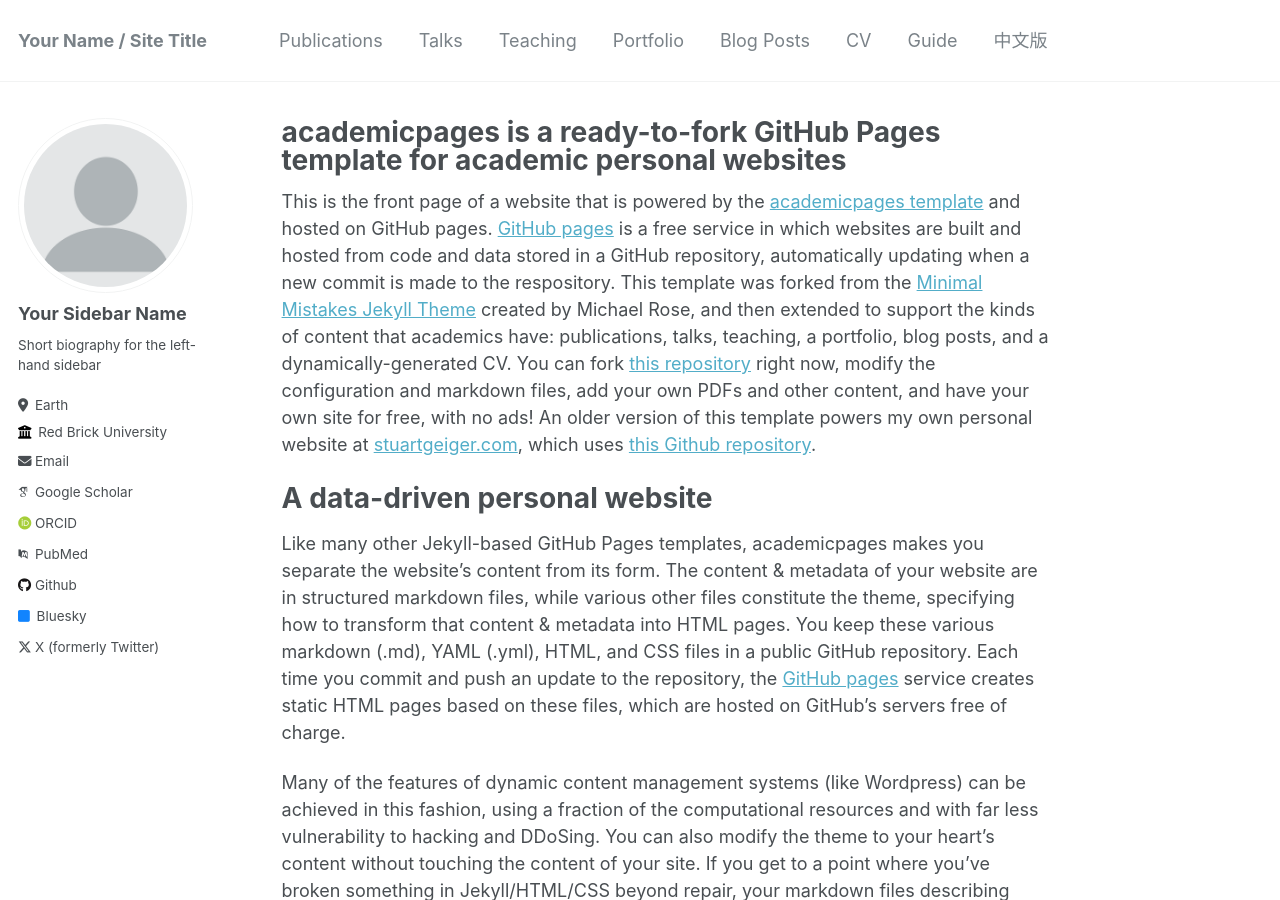
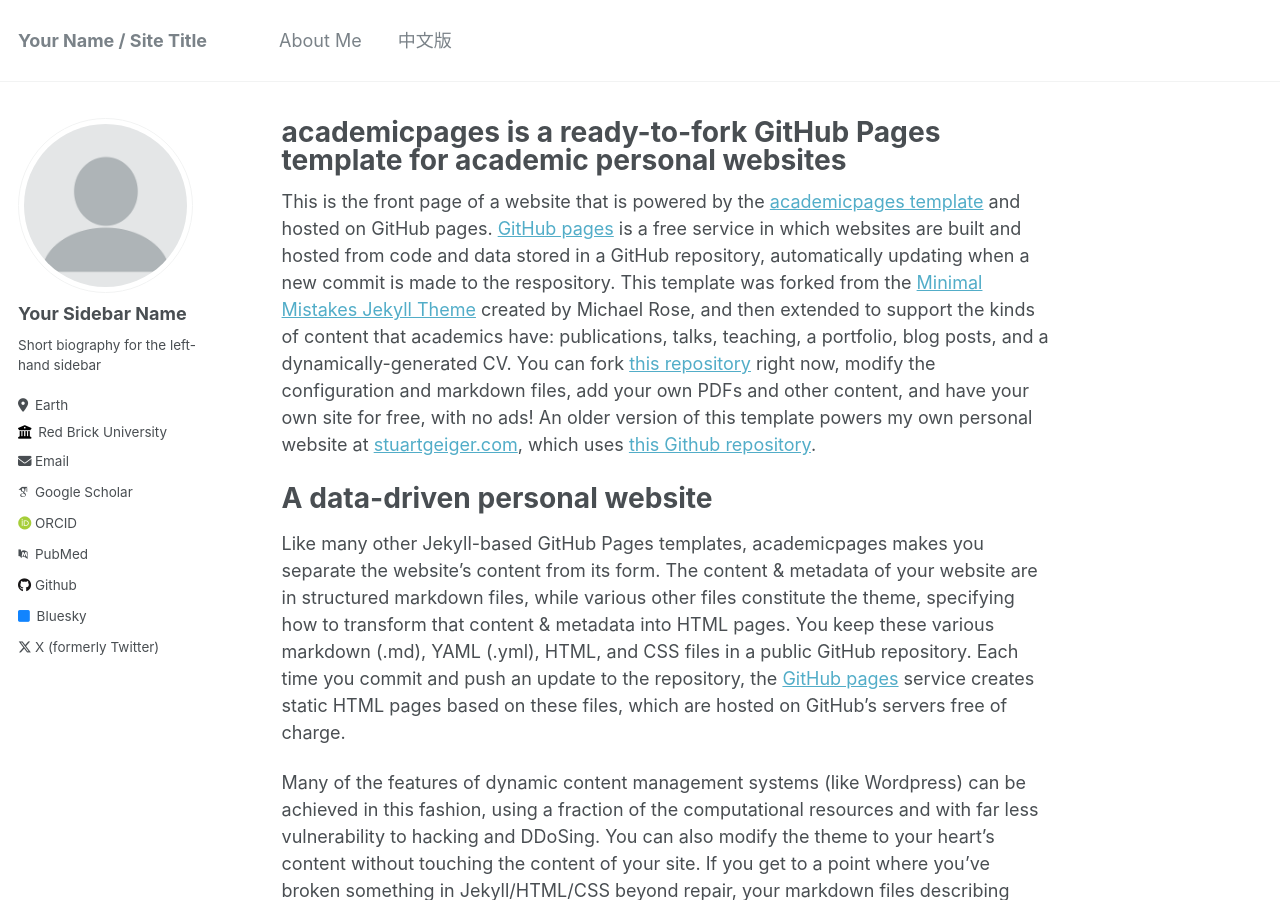
Before and after one commit to boyi-liu/boyi-liu.github.io, a Jekyll site: the page built from _pages/about.md, in a window 1280 px wide and 900 px high. Built offline with Jekyll 4.4.1, drawn with Linux system fonts in a browser that asks for light colours; some web fonts are replaced.

Commit message:
Update navigation.yml

```diff
--- a/_data/navigation.yml
+++ b/_data/navigation.yml
@@ -1,25 +1,7 @@
 # main links links
 main:
-  - title: "Publications"
-    url: /publications/
-
-  - title: "Talks"
-    url: /talks/
-
-  - title: "Teaching"
-    url: /teaching/
-
-  - title: "Portfolio"
-    url: /portfolio/
-
-  - title: "Blog Posts"
-    url: /year-archive/
-
-  - title: "CV"
-    url: /cv/
-
-  - title: "Guide"
-    url: /markdown/
+  - title: "About Me"
+    url: /about/
 
   - title: "中文版"
-    url: /chinese/
+    url: /cn/
```
